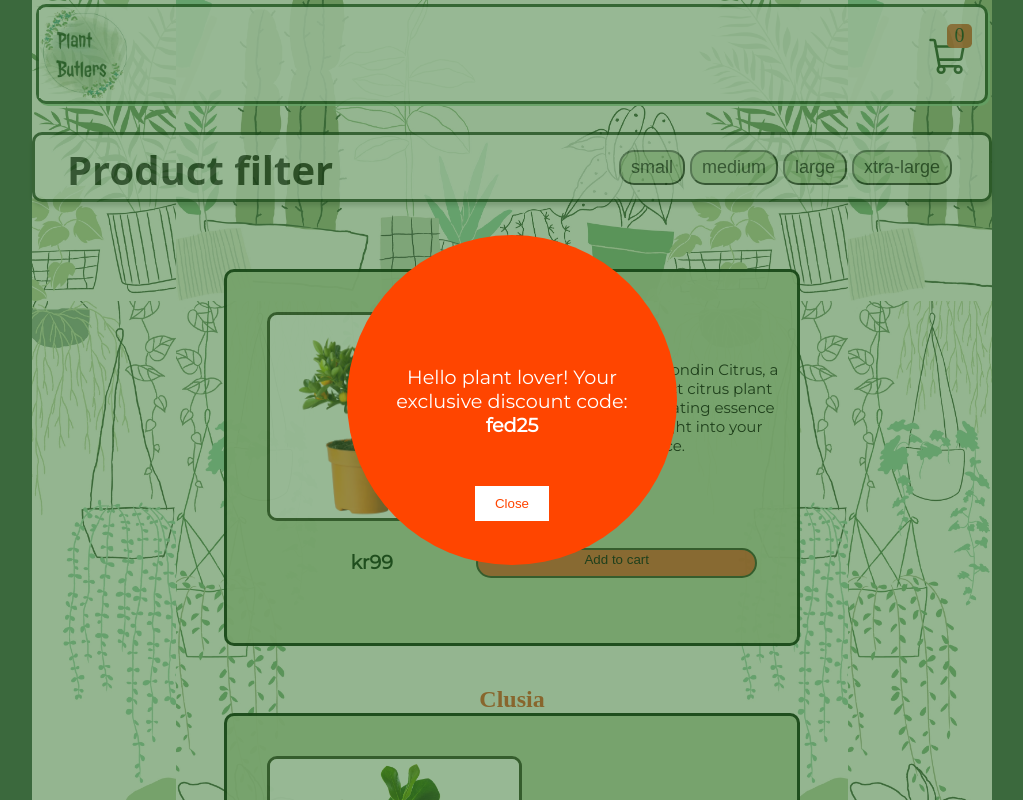
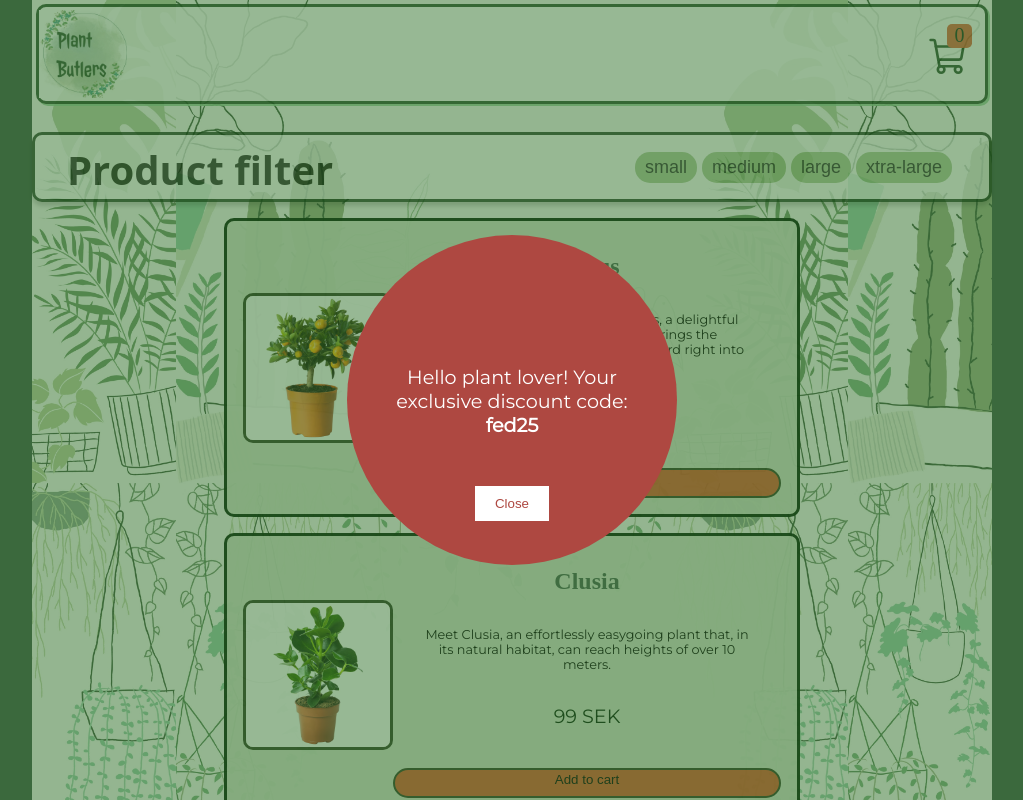
Before and after one commit to millalinden/Plant-Butler, a React (Vite) app: page /Shop in a window 1280 px wide. Shown: the top 800 px of the page, without its empty margins (128-1151 px from the left). Built offline with nearby package versions, Linux system fonts and the light colour scheme; a web font is replaced by a local one.

Commit message:
Styling updates

```diff
--- a/src/Components/Product/Product.jsx
+++ b/src/Components/Product/Product.jsx
@@ -14,30 +14,26 @@ export const Product = (props) => {
   const cartItemCount = cartItems[id];
   return (
     <>
-      <div className={styles.cardName}>
-        <b>{productName}</b>
-      </div>
       <div className={styles.productsContainer}>
-        <div className="img-price">
-          <img
-            className={styles.productImage}
-            src={productImage}
-            width={150}
-            height={160}
-            alt="Product Image"
-          />{" "}
-          <div className={styles.cardPrice}>
-            <p className={styles.productPrice}>
-              <b>kr{price}</b>
-            </p>
+        <img
+          className={styles.productImage}
+          src={productImage}
+          alt="Product Image"
+        />
+        <div className={styles.textContainer}>
+          <div className={styles.cardName}>
+            <b>{productName}</b>
           </div>
-        </div>
-        <div className="btn-des">
-          <Link className="link_default" to={`/product/${id}`} key={id}>
-            <div className={styles.descriptionCard}>
-              <p className={styles.productDescription}>{productDescription}</p>
-            </div>
-          </Link>
+          <div className={styles.btnDes}>
+            <Link className="link_default" to={`/product/${id}`} key={id}>
+              <div className={styles.descriptionCard}>
+                <p className={styles.productDescription}>
+                  {productDescription}
+                </p>
+              </div>
+            </Link>
+            <p className={styles.productPrice}>{price} SEK</p>
+          </div>
           <div className={styles.addToCartButton} onClick={() => addToCart(id)}>
             <button className={styles.addToCartButtonMain}>
               Add to cart {cartItemCount > 0 && <>({cartItemCount})</>}
--- a/src/Components/Product/Product.module.css
+++ b/src/Components/Product/Product.module.css
@@ -4,62 +4,44 @@ body {
 
 .productsContainer {
   display: flex;
-  flex-direction: row;
-  justify-content:space-between;
-  background-color: #bcd2ac;
-  align-items: center;
+  background-color: #d8e4d0;
   opacity: 0.95;
   width: 60%;
   height: fit-content;
   border-style: solid;
   border-radius: 10px;
-  padding: 40px;
-  margin-top: 100px;
+  padding: 1rem;
+  flex-direction: column;
+  align-items: center;
+  justify-content: center;
   margin: auto;
-}
-.btn-des {
-  display: flex;
-  flex-direction: column;
-}
-.img-price {
-
-  display: flex;
-  flex-direction: column;
 }
 
 .descriptionCard {
-  margin-bottom: 50px;
+  margin-bottom: 1rem;
   width: 100%;
-  margin: auto;
   color: black;
 }
 
 .productDescription {
-  font-size: 15px;
-  width: 100%;
-  height: auto;
+  font-size: 0.8rem;
 }
 .productImage {
-  height: auto;
-  width: auto;
+  height: 150px;
+  width: 150px;
   border-style: solid;
   border-color: #2f3d24;
   border-radius: 10px;
-
 }
 
 .cardName {
-  color: #df582e;
+  color: var(--color-primary-2);
   font-size: x-large;
-  margin-top: 40px;
-}
-
-.cardPrice {
-
+  margin-top: 1rem;
 }
 
 .addToCartButton {
-  margin-top: 70px;
+  margin-top: 1rem;
   position: relative;
   background-color: #df582e;
   border: 2px solid #2f3d24;
@@ -76,16 +58,12 @@ body {
   background-color: #df582e;
   border: none;
   text-align: center;
+  cursor: pointer;
 }
 
-@media (max-width: 950px) {
+@media (min-width: 1024px) {
   .productsContainer {
-    display: flex;
-    flex-direction: column;
-
-    align-items: center;
-
-    margin: auto;
+    flex-direction: row;
   }
   .addToCartButton {
     margin: auto;
@@ -98,13 +76,7 @@ body {
   }
 
   .productDescription {
-    width: 100%;
-    height: auto;
-    text-align: center;
-    margin: auto;
-    margin-top: 30px;
+    margin: 2rem;
   }
-  .cardPrice {
-    margin-top: auto;
-  }
+
 }
--- a/src/Components/ScrolltotopButton/Scroll-to-top-Button.css
+++ b/src/Components/ScrolltotopButton/Scroll-to-top-Button.css
@@ -4,7 +4,7 @@
 .scrollToTop {
   position: fixed;
   bottom: 40px;
-  right: 660px;
+  right: 1rem;
   z-index: 100;
   background-color: #7ebc90;
   border: 2px solid darkgreen;
@@ -23,6 +23,7 @@
   color: #551b54;
   border: 2px solid #551b54;
 }
+
 @keyframes movebtn {
   0% {
     transform: translateY(0px);
@@ -40,3 +41,9 @@
     transform: translateY(0px);
   }
 }
+
+@media (min-width: 1024px) {
+  .scrollToTop {
+    right: 12rem;
+  }
+}
--- a/src/Components/ScrolltotopButton/Scroll-to-top-Button.jsx
+++ b/src/Components/ScrolltotopButton/Scroll-to-top-Button.jsx
@@ -4,7 +4,7 @@ import "./Scroll-to-top-Button.css";
 
 const ScrollToTopButton = ({ onClick }) => {
   return (
-    <div className="top-to-btm" onClick={onClick}>
+    <div className={"top-to-btm"} onClick={onClick}>
       <FaAngleUp className="scrollToTop" />
     </div>
   );
--- a/src/Components/productFilter/productFilter.css
+++ b/src/Components/productFilter/productFilter.css
@@ -23,7 +23,6 @@
 .buttonRow {
   display: flex;
   flex-direction: row;
-
   justify-content: space-between;
 }
 .sizeButtons {
@@ -34,7 +33,9 @@
   padding-top: 5px;
   padding-bottom: 5px;
   border-radius: 15px;
-  background-color: #bcd2ac;
+  background-color: #9ec086;
+  cursor: pointer;
+  border: none;
 }
 @media (max-width: 570px) {
   .filter-h1 {
--- a/src/Pages/CartPage/CartPage.css
+++ b/src/Pages/CartPage/CartPage.css
@@ -147,6 +147,11 @@
   font-size: 0.8rem;
 }
 
+.link{
+  text-decoration: none;
+  color: white;
+}
+
 @media (min-width: 1024px) {
   .cart-container {
     border-radius: 6%;
--- a/src/Pages/CartPage/CartPage.jsx
+++ b/src/Pages/CartPage/CartPage.jsx
@@ -1,7 +1,7 @@
 import React, { useContext } from "react";
 import { Link } from "react-router-dom";
 import { PRODUCTS } from "../../products";
-import { ShopContext } from "../../context/shop-context.jsx";
+import ShopContext from "../../context/shop-context";
 
 const CartPage = () => {
   const { cartItems, addToCart, removeFromCart, getTotalCartAmount } =
--- a/src/Pages/Shop/Shop.jsx
+++ b/src/Pages/Shop/Shop.jsx
@@ -52,9 +52,9 @@ const Shop = () => {
         <ProductFilter />
       </div>
       <div className={styles.shopTitle}></div>
-      <div className="products">
+      <div className={styles.products}>
         {PRODUCTS.map((product) => (
-          <div key={product.id}>
+          <div key={product.id} className={styles.wrapperProduct}>
             <Product data={product} />
           </div>
         ))}
--- a/src/Pages/Shop/Shop.module.css
+++ b/src/Pages/Shop/Shop.module.css
@@ -2,9 +2,15 @@
   box-sizing: border-box;
   text-decoration: none;
 }
+
+.wrapperProduct{
+  margin-bottom: 1rem;
+  margin-top: 1rem;
+}
+
 .modal {
   position: fixed;
-  background-color: orangered;
+  background-color: #AE4841;
   width: 330px;
   height: 330px;
   border-radius: 100%;
@@ -37,7 +43,7 @@
 
 .modalContent button {
   background-color: white;
-  color: orangered;
+  color: #AE4841;
   border: none;
   margin-top: 20px;
   padding: 10px 20px;
```
